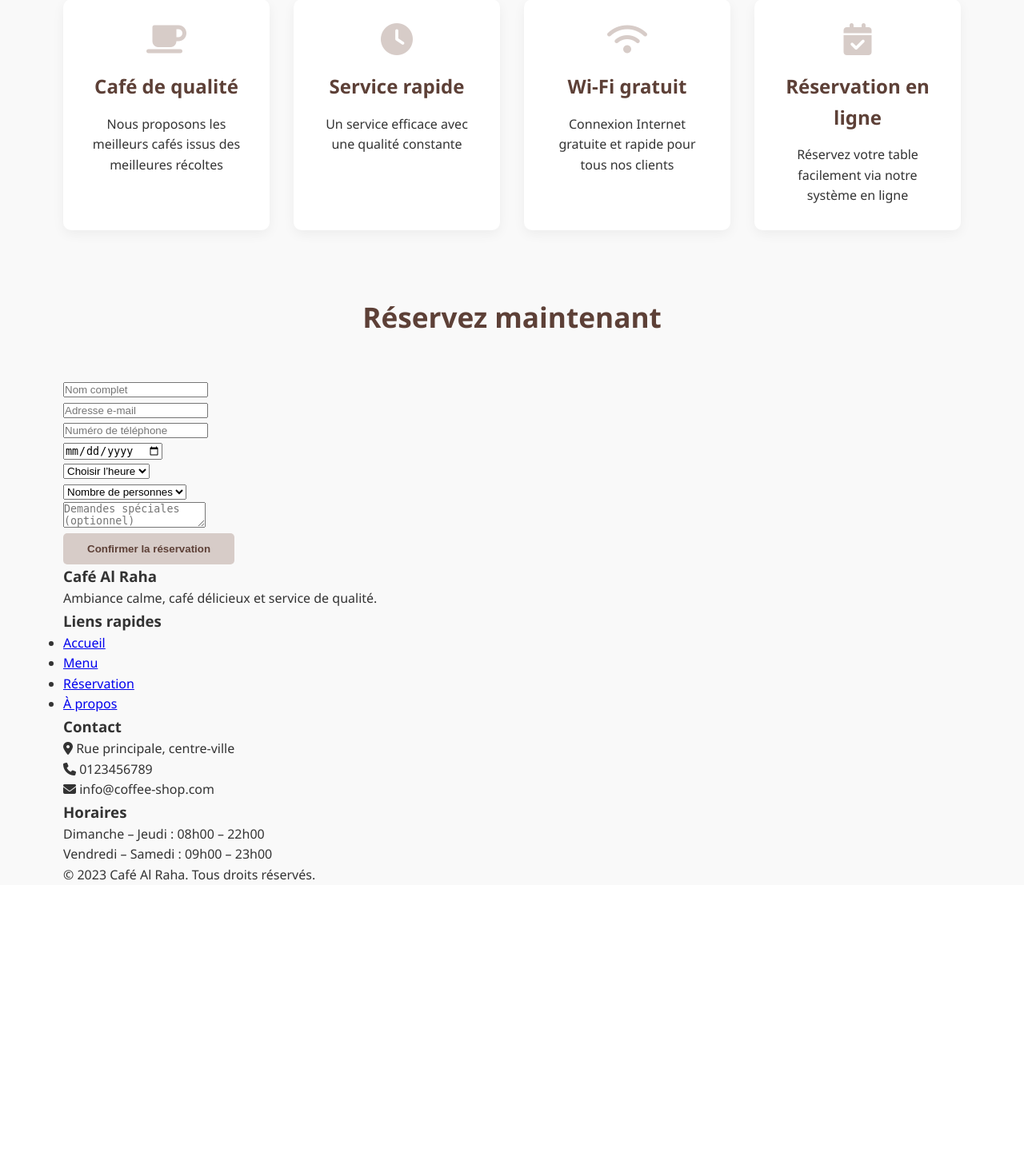
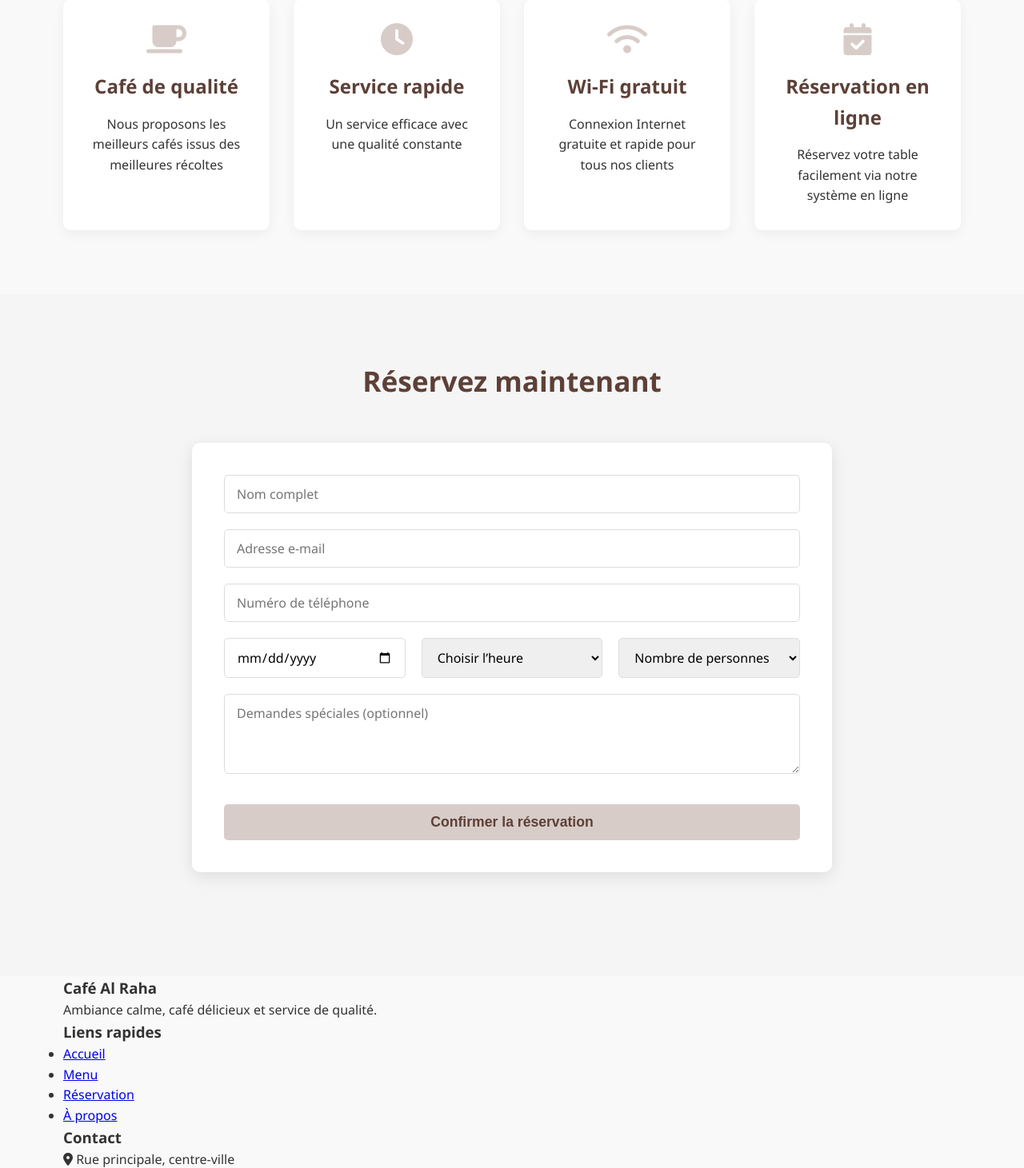
Before and after one commit to khouloudbouzabia/paw, a PHP site: page / in a window 1280 px wide. Shown: the part 745-2206 px from the top of the page at 80% size. Before the commit the page ends 1846 px from the top, so only its background shows below. Run offline with PHP 8.4, Linux system fonts and the light colour scheme.

Commit message:
ajoute nouvelle style css page index.html

```diff
--- a/css/style.css
+++ b/css/style.css
@@ -166,3 +166,67 @@ body {
     margin-bottom: 15px;
     color: #5D4037;
 }
+
+/* Réservation rapide */
+.quick-reservation {
+    padding: 80px 0;
+    background-color: #f5f5f5;
+}
+
+.reservation-form {
+    background-color: white;
+    padding: 40px;
+    border-radius: 10px;
+    box-shadow: 0 5px 20px rgba(0,0,0,0.1);
+    max-width: 800px;
+    margin: 0 auto;
+}
+
+.form-group {
+    margin-bottom: 20px;
+}
+
+.form-row {
+    display: grid;
+    grid-template-columns: repeat(auto-fit, minmax(200px, 1fr));
+    gap: 20px;
+}
+
+input, select, textarea {
+    width: 100%;
+    padding: 12px 15px;
+    border: 1px solid #ddd;
+    border-radius: 5px;
+    font-size: 1rem;
+    font-family: inherit;
+}
+
+textarea {
+    min-height: 100px;
+    resize: vertical;
+}
+
+.btn-submit {
+    width: 100%;
+    margin-top: 10px;
+    font-size: 1.1rem;
+}
+
+.message {
+    padding: 15px;
+    margin-top: 20px;
+    border-radius: 5px;
+    text-align: center;
+}
+
+.success {
+    background-color: #d4edda;
+    color: #155724;
+    border: 1px solid #c3e6cb;
+}
+
+.error {
+    background-color: #f8d7da;
+    color: #721c24;
+    border: 1px solid #f5c6cb;
+}
```
